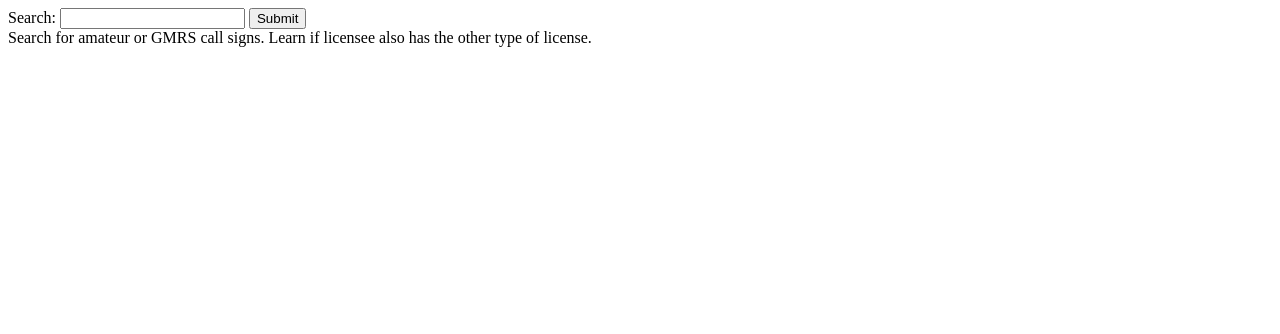
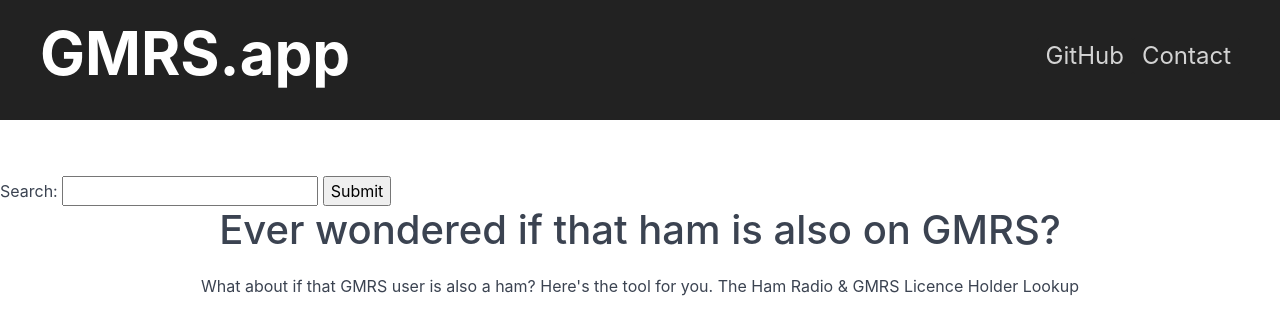
Before and after one commit to ae5au/gmrs.app-website, a website built with webpack: page index.html in a window 1280 px wide. Built offline with nearby package versions, Linux system fonts and the light colour scheme; what sql.js-httpvfs would draw is missing.

Commit message:
Update index.html
Co-Authored-By: Geoffrey Phillips <6776101+FocusedOne@users.noreply.github.com>

```diff
--- a/index.html
+++ b/index.html
@@ -1,6 +1,13 @@
 <!DOCTYPE html>
-
+<html lang="en">
+<head>
+    <meta charset="utf-8">
+    <meta name="viewport" content="width=device-width, initial-scale=1.0">
 <title>GMRS & Amateur License Lookup</title>
+<meta name="description" content="Finding people licensed for both amateur (ham) radio and GMRS">
+<meta name="keywords" content="amateur, ham, gmrs, radio, license">
+<link rel="stylesheet" href="https://unpkg.com/spectre.css/dist/spectre.min.css">
+<link rel="stylesheet" href="https://unpkg.com/spectre.css/dist/spectre-exp.min.css">
 <script src="./dist/bundle.js"></script>
 <script>
     function search(query) {
@@ -8,6 +15,21 @@
     }
 </script>
 <style>
+    /* Make the navbar taller, and high contrast. */
+    .navbar { height: 6rem; background-color: #222222; padding: .5em 0 1em; }
+    .navbar-primary .navbar-brand {
+        color: #fff;
+        font-size: 3rem;
+        font-weight: bold;
+        padding-left: 2rem;
+    }
+    .btn.btn-link { color: lightgray; background-color: #222222; font-size: 1.5em;}
+    /* Make the button link color lighter on the nav bar */
+    .btn.btn-link.selected { color: white; background-color: #222222; font-size: 1.5em;}
+
+    /* Add padding to the right side of navbar. */
+    .navbar-section { padding-right: 2rem;}
+
     .result {
         padding: 1em
     }
@@ -21,13 +43,35 @@
         font-size: smaller
     }
 </style>
+
 <body>
+    <!-- navbar -->
+	<header class="navbar">
+		<!-- Logo on the left -->
+		<div class="navbar-primary">
+			<a href="#" class="navbar-brand mr-10">GMRS.app</a>
+        </div>
+		<section class="navbar-section">
+			<a href="https://github.com/ae5au/gmrs.app-website" class="btn btn-link">GitHub</a>
+			<a href="#" class="btn btn-link">Contact</a>
+        </section>
+
+	</header>
+    <p></p>
+    <div class="pt-2"></div>
+    <p></p>
+    <div class="form_group">
     <form onsubmit="search(call_search.value)" action="javascript:void(0);">
         <label for="call_search">Search:</form>
         <input type="search" id="call_search" name="call_search"
           onchange="search(call_search.value)" pattern="[A-Za-z0-9]{1,7}" title="Call Sign">
 	<input type="submit" value="Submit">
-    </form>
+    </form></div>
     <div id=results></div>
-    <div id=about>Search for amateur or GMRS call signs. Learn if licensee also has the other type of license.</div>
+	<div class="container text-center">
+		<h1>Ever wondered if that ham is also on GMRS?</h1>
+		<p>What about if that GMRS user is also a ham?
+        Here's the tool for you. The Ham Radio & GMRS Licence Holder Lookup</p>
+	</div>
+
 </body>
```
